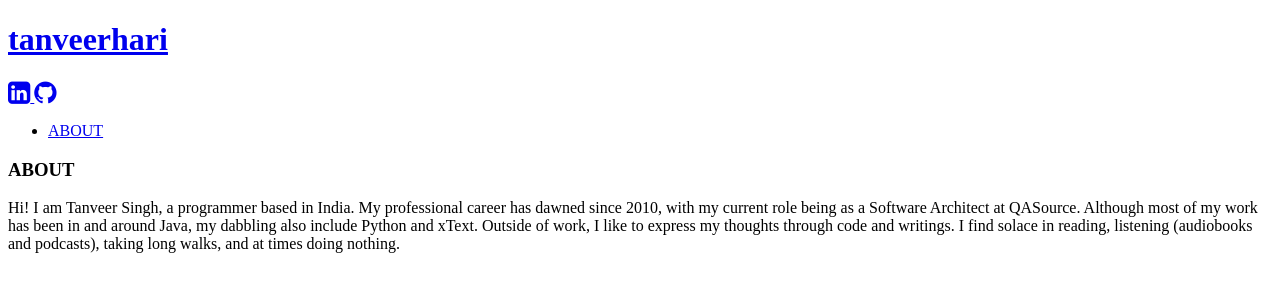
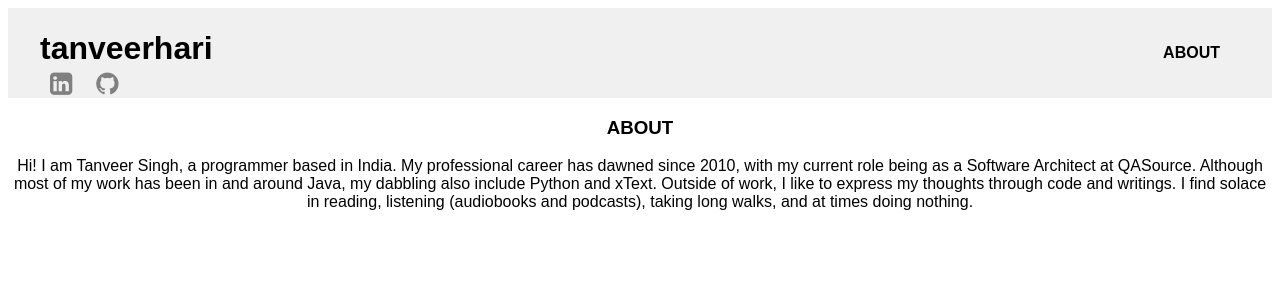
Before and after one commit to tanveerhari/mywebsite, a Jekyll site: the page built from about/index.html, in a window 1280 px wide. Shown: the top 300 px of the page. Built offline with Jekyll 4.4.1, drawn with Linux system fonts in a browser that asks for light colours.

Commit message:
updated css path

```diff
--- a/_layouts/default.html
+++ b/_layouts/default.html
@@ -4,7 +4,7 @@
 	<meta charset="UTF-8">
     <title>{{ page.title }}</title>
 	<meta name="viewport" content="width=device-width, initial-scale=1">
-	<link rel="stylesheet" type="text/css" href="styles.css">
+	<link rel="stylesheet" type="text/css" href="/css/styles.css">
 	<link rel="stylesheet" href="https://cdnjs.cloudflare.com/ajax/libs/font-awesome/4.7.0/css/font-awesome.min.css">
   </head>
   <body>
--- a/styles.css
+++ b/css/styles.css
@@ -81,3 +81,10 @@
     font-weight: bold;
 	text-align: center;
 }
+
+.container {
+	color: black;
+	font-family: sans-serif;
+    --font-weight: bold;
+	text-align: center;
+}
```
Also changed, not shown: .github/workflows/jekyll.yml (deleted).
